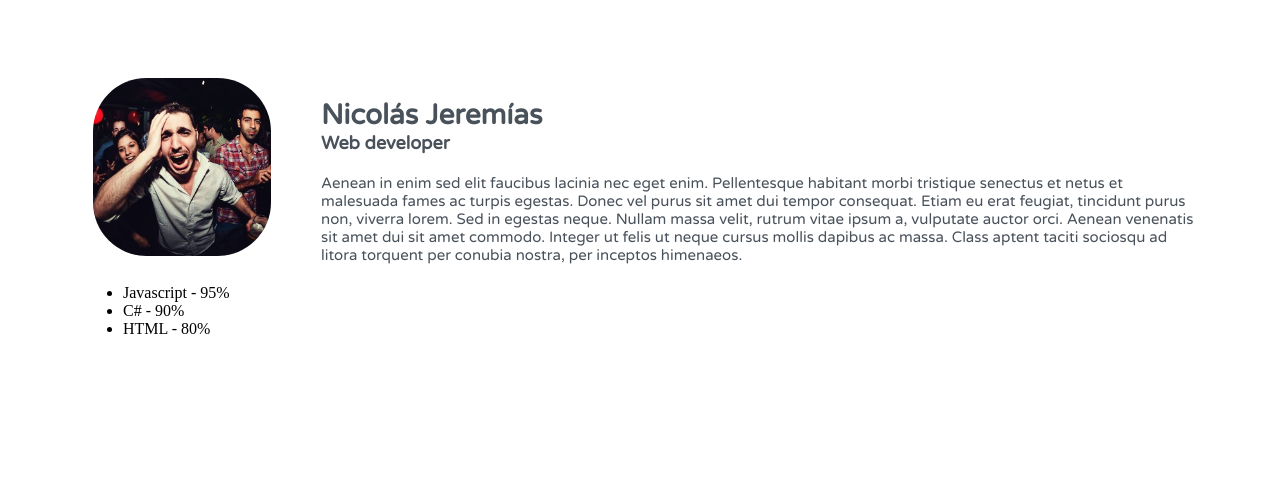
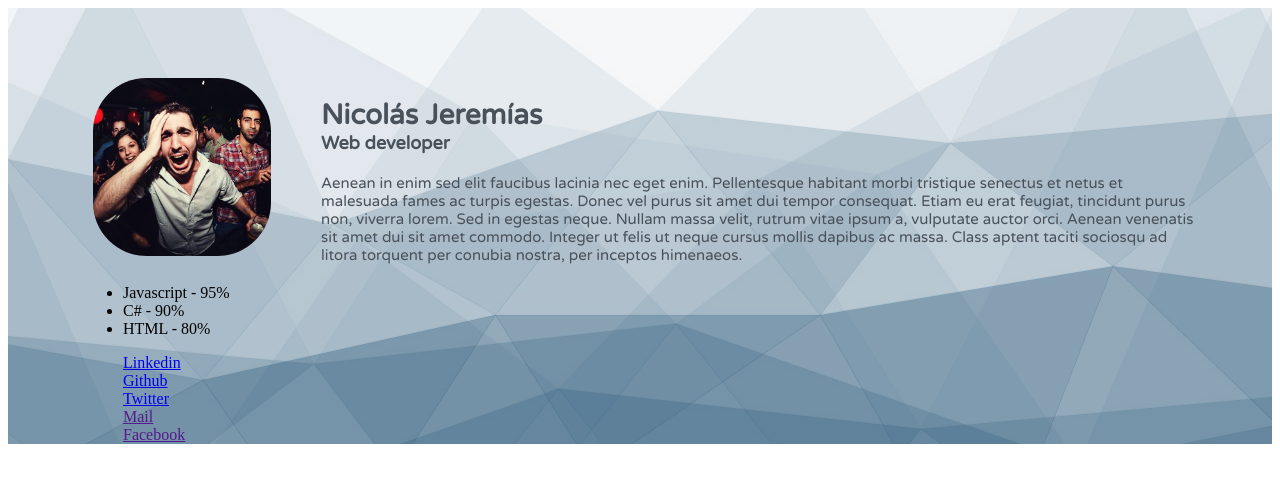
Before and after one commit to niconj/contact-list, an Angular app in the folder portfolio/: page / in a window 1280 px wide. Shown: the top 482 px of the page. Built offline with nearby package versions, Linux system fonts and the light colour scheme.

Commit message:
Sass integration

```diff
--- a/portfolio/package.json
+++ b/portfolio/package.json
@@ -35,10 +35,13 @@
     "karma": "~1.4.1",
     "karma-chrome-launcher": "~2.0.0",
     "karma-cli": "~1.0.1",
+    "karma-coverage-istanbul-reporter": "^0.2.0",
     "karma-jasmine": "~1.1.0",
     "karma-jasmine-html-reporter": "^0.2.2",
-    "karma-coverage-istanbul-reporter": "^0.2.0",
+    "node-sass": "^4.5.2",
     "protractor": "~5.1.0",
+    "raw-loader": "^0.5.1",
+    "sass-loader": "^6.0.5",
     "ts-node": "~2.0.0",
     "tslint": "~4.5.0",
     "typescript": "~2.2.0"
--- a/portfolio/src/app/app.module.ts
+++ b/portfolio/src/app/app.module.ts
@@ -19,6 +19,6 @@ import { SocialComponent } from './social/social.component';
     HttpModule
   ],
   providers: [],
-  bootstrap: [HeaderComponent, SkillsComponent]
+  bootstrap: [HeaderComponent, SkillsComponent, SocialComponent]
 })
 export class AppModule { }
--- a/portfolio/src/app/header/header.component.css
+++ b/portfolio/src/app/header/header.component.scss
@@ -1,43 +1,39 @@
 @import url('https://fonts.googleapis.com/css?family=Nunito|Varela+Round');
+@import "../../styles/variables.scss";
 
-html, body { width: 100% }
-
-.header {
-    /*background:     rgb(245, 245, 245);*/
-    /*background: lightslategrey;*/
-    min-height: 200px;
+html, body {
   width: 100%;
 }
 
-.header .name {
-    color: #49515a;
+.header {
+  min-height: 200px;
+  width: 100%;
+  .name {
+    color: $headertext;
     font-size: 28px;
     font-family: 'Varela Round', sans-serif;
     font-weight: 700;
   }
-
-.header .title {
-    color: #49515a;
+  .title {
+    color: $headertext;
     font-size: 18px;
     font-family: 'Varela Round', sans-serif;
     font-weight: 700;
   }
-
-.header .bio {
-    color: #49515a;
+  .bio {
+    color: $headertext;
     margin: 20px 0px 0px 0px;
     font-size: 15px;
     font-family: 'Varela Round', sans-serif;
   }
-
-.header .profilePicture{
+  .profilePicture {
     width: 178px;
     height: 178px;
     margin: 10px 50px 0px 10px;
     border-radius: 30%;
     float: left;
   }
-
-.header .content {
+  .content {
     padding: 30px 0px 0px 0px;
   }
+}
--- a/portfolio/src/app/header/header.component.ts
+++ b/portfolio/src/app/header/header.component.ts
@@ -3,7 +3,7 @@ import { Component } from '@angular/core';
 @Component({
   selector: 'app-header',
   templateUrl: './header.component.html',
-  styleUrls: ['./header.component.css']
+  styleUrls: ['./header.component.scss']
 })
 export class HeaderComponent {
   fullName = 'Nicolás Jeremías';
--- a/portfolio/src/app/social/social.component.css
+++ b/portfolio/src/app/social/social.component.css
@@ -0,0 +1,3 @@
+.socialList{
+    list-style-type: none;
+}
--- a/portfolio/src/app/social/social.component.html
+++ b/portfolio/src/app/social/social.component.html
@@ -1,7 +1,7 @@
 <div class="social-container">
   <ul>
-    <li *ngFor="let network of networks">
-      {{network.name}} - {{network.link}}
+    <li class="socialList" *ngFor="let network of networks">
+      <a target="_blank" href="{{network.link}}">{{network.name}}</a>
     </li>
   </ul>
 </div>
--- a/portfolio/src/app/social/social.component.ts
+++ b/portfolio/src/app/social/social.component.ts
@@ -6,9 +6,9 @@ import { Component } from '@angular/core';
   styleUrls: ['./social.component.css']
 })
 export class SocialComponent {
-  // networks = [{ name: 'Linkedin', icon: '', link:'https://www.linkedin.com/in/nicol%C3%A1s-jerem%C3%ADas-0b289019/' },
-  //             { name: 'Github',   icon: '', link:'' },
-  //             { name: 'Twitter',  icon: '', link:'' },
-  //             { name: 'Mail',     icon: '', link:'' },
-  //             { name: 'Facebook', icon: '', link:'' }];
+   networks = [{ name: 'Linkedin', icon: '', link:'https://www.linkedin.com/in/nicol%C3%A1s-jerem%C3%ADas-0b289019/' },
+               { name: 'Github',   icon: '', link:'https://github.com/niconj' },
+               { name: 'Twitter',  icon: '', link:'https://twitter.com/nico_nj' },
+               { name: 'Mail',     icon: '', link:'' },
+               { name: 'Facebook', icon: '', link:'' }];
 }
--- a/portfolio/src/styles.css
+++ b/portfolio/src/styles/styles.scss
@@ -1,6 +1,8 @@
 /* You can add global styles to this file, and also import other style files */
-.container{
+@import "./variables.scss";
+
+.container {
     padding: 60px 75px 0px 75px;
     background-position: 0 44%;
-    background-image: "./assets/images/background.jpg";
+    background-image: url($background);
 }
--- /dev/null
+++ b/portfolio/src/styles/variables.scss
@@ -0,0 +1,2 @@
+$headertext: #49515a;
+$background: "../assets/images/background.jpg";
```
Also changed, not shown: portfolio/.angular-cli.json. Lines whose indentation alone changed are shown as unchanged.
